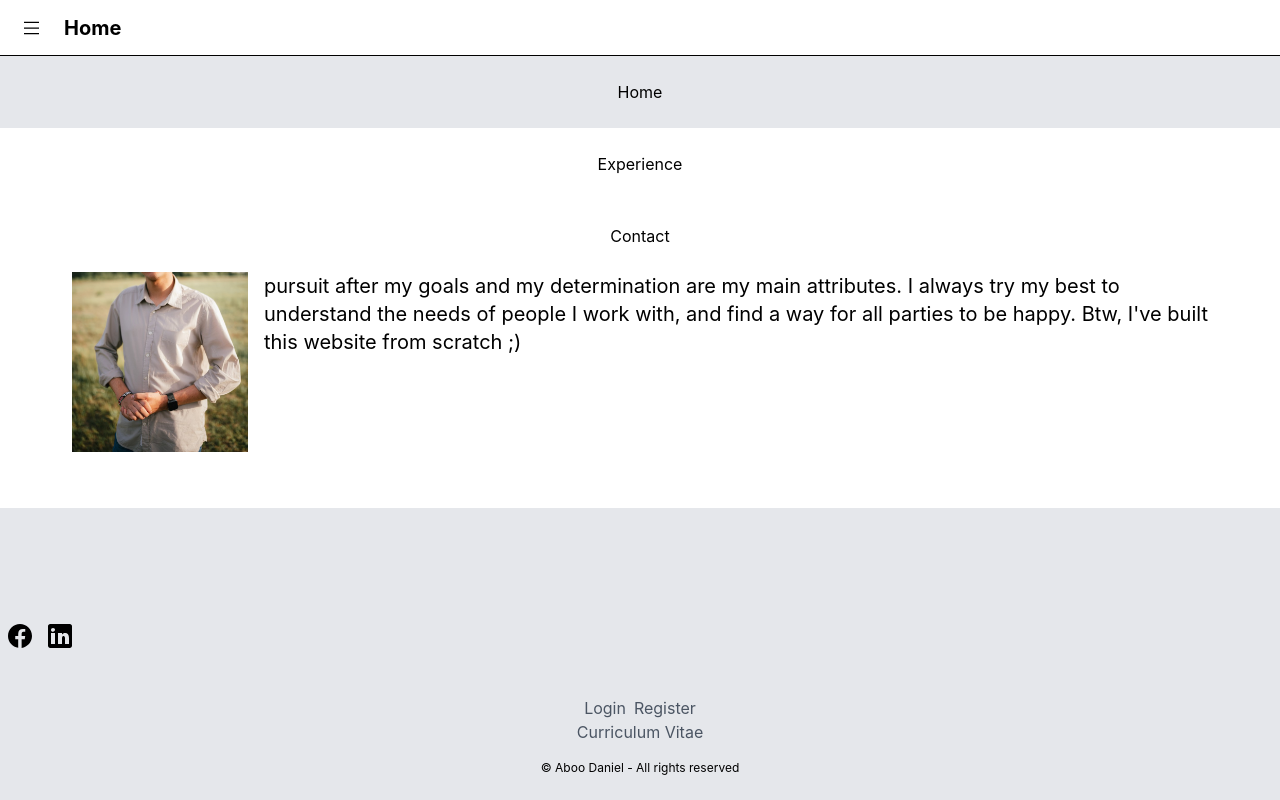
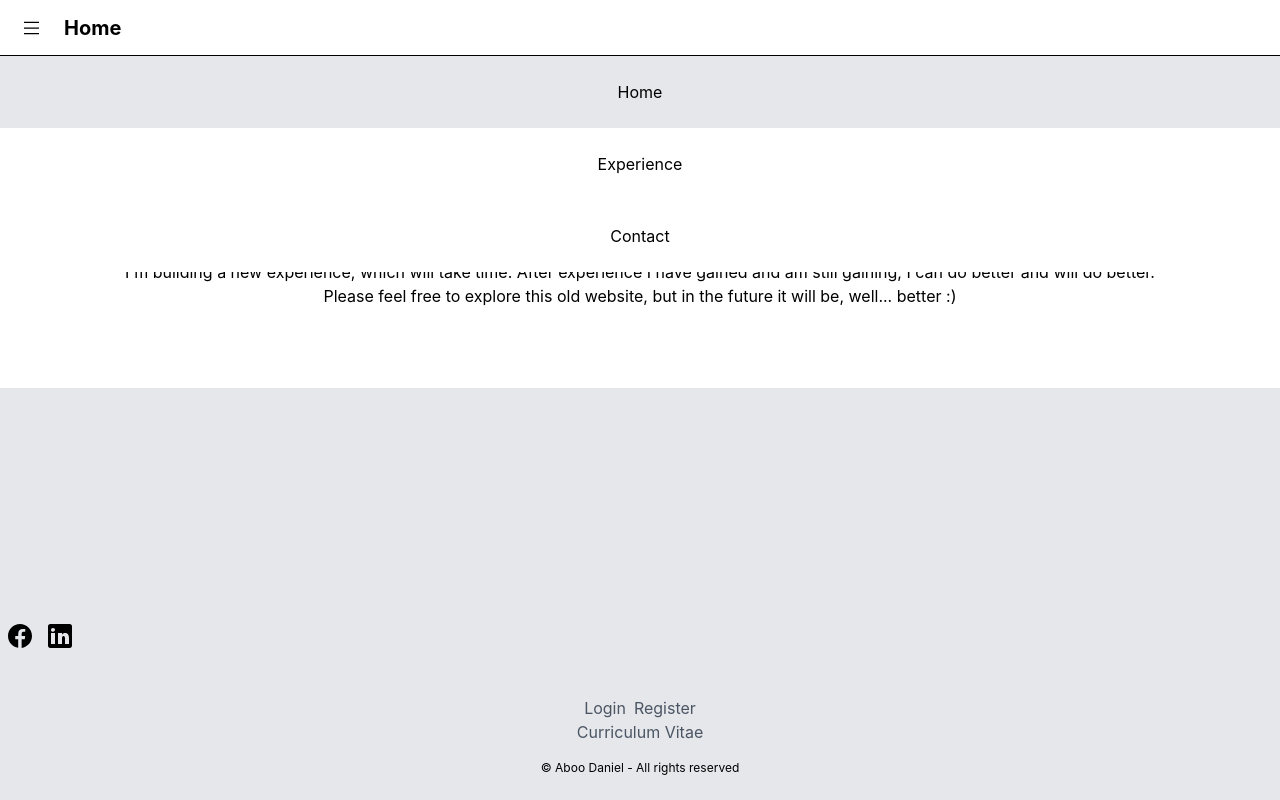
Before and after one commit to Daboo1998/aboodaniel-react-client, a React (Create React App) app: page / in a window 1280 px wide. Built offline with nearby package versions, Linux system fonts and the light colour scheme; no server answers.

Commit message:
feature: website rebuilding message

```diff
--- a/src/components/layouts/pages/general/HomePageLayout.tsx
+++ b/src/components/layouts/pages/general/HomePageLayout.tsx
@@ -2,20 +2,22 @@ import React from "react";
 import PageLayout from "../PageLayout";
 
 const HomePageLayout: React.FC = () => {
-    return (
-        <PageLayout title="Home" className="pt-10">
-            <h1 className="text-center">Welcome to my kingdom!</h1>
-            <div className="p-8">
-                <img src="/images/me.jpg" className="w-48 float-left pr-4 pb-4" alt=""/>
-                <p className="text-xl">A bit about me. I have been always, looking into the future, wanting to create
-                    new solutions using technology to change how we live our everyday lives. My mission is to innovate,
-                    while also make my work to be understood by others and be able to work together with people.
-                    Creativity, my pursuit after my goals and my determination are my main attributes. I always try my
-                    best to understand the needs of people I work with, and find a way for all parties to be happy. Btw,
-                    I've built this website from scratch ;) </p>
-            </div>
-        </PageLayout>
-    );
+  return (
+    <PageLayout title="Home" className="py-10">
+      <h1
+        className="text-center pb-20"
+        style={{ fontSize: "50px", lineHeight: "60px" }}
+      >
+        Hello and welcome!
+      </h1>
+      <p className="text-center px-20">
+        I'm building a new experience, which will take time. After experience I
+        have gained and am still gaining, I can do better and will do better.
+        Please feel free to explore this old website, but in the future it will
+        be, well... better :)
+      </p>
+    </PageLayout>
+  );
 };
 
 export default HomePageLayout;
```
